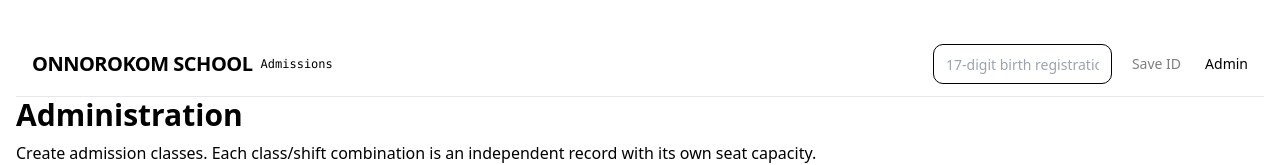
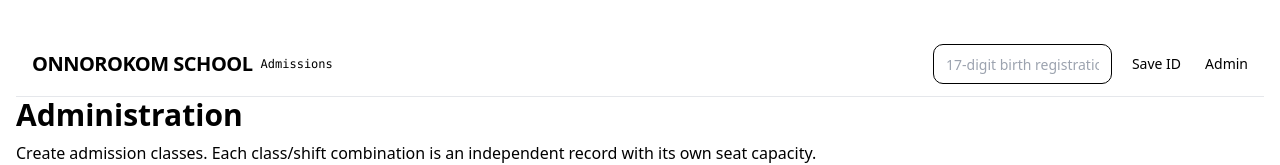
Before and after one commit to Radiat09/school-admission-system, a Next.js app in the folder frontend/: page /admin in a window 1280 px wide. Shown: the top 165 px of the page. Built offline with nearby package versions, Linux system fonts and the light colour scheme; no server answers.

Commit message:
fix: save ID button always enabled validation handled on submit

```diff
--- a/frontend/src/components/layout/Navbar.tsx
+++ b/frontend/src/components/layout/Navbar.tsx
@@ -63,7 +63,7 @@ export function Navbar() {
               {form.formState.errors.studentId && (
                 <span className="text-xs text-destructive">{form.formState.errors.studentId.message}</span>
               )}
-              <Button type="submit" size="sm" disabled={!form.getValues('studentId') || form.formState.isSubmitting}>
+              <Button type="submit" size="sm" disabled={form.formState.isSubmitting}>
                 Save ID
               </Button>
             </form>
```
